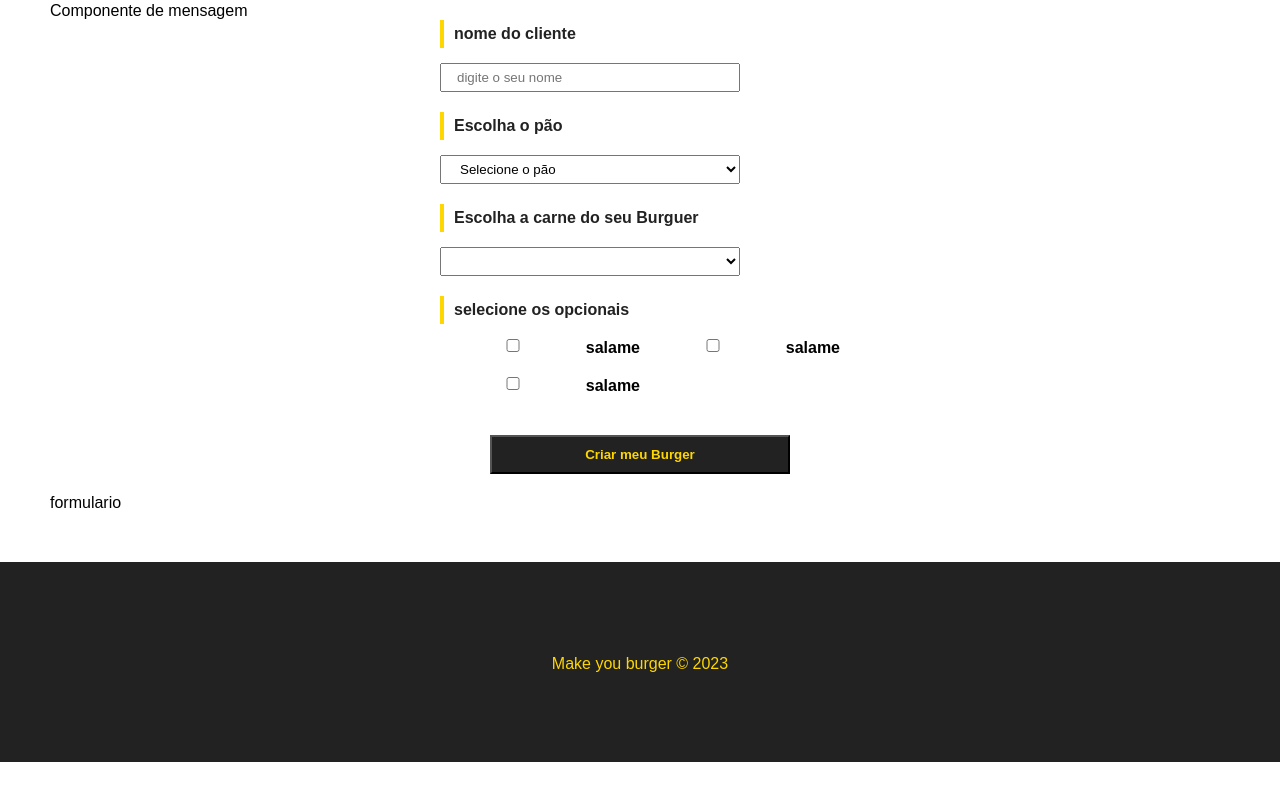
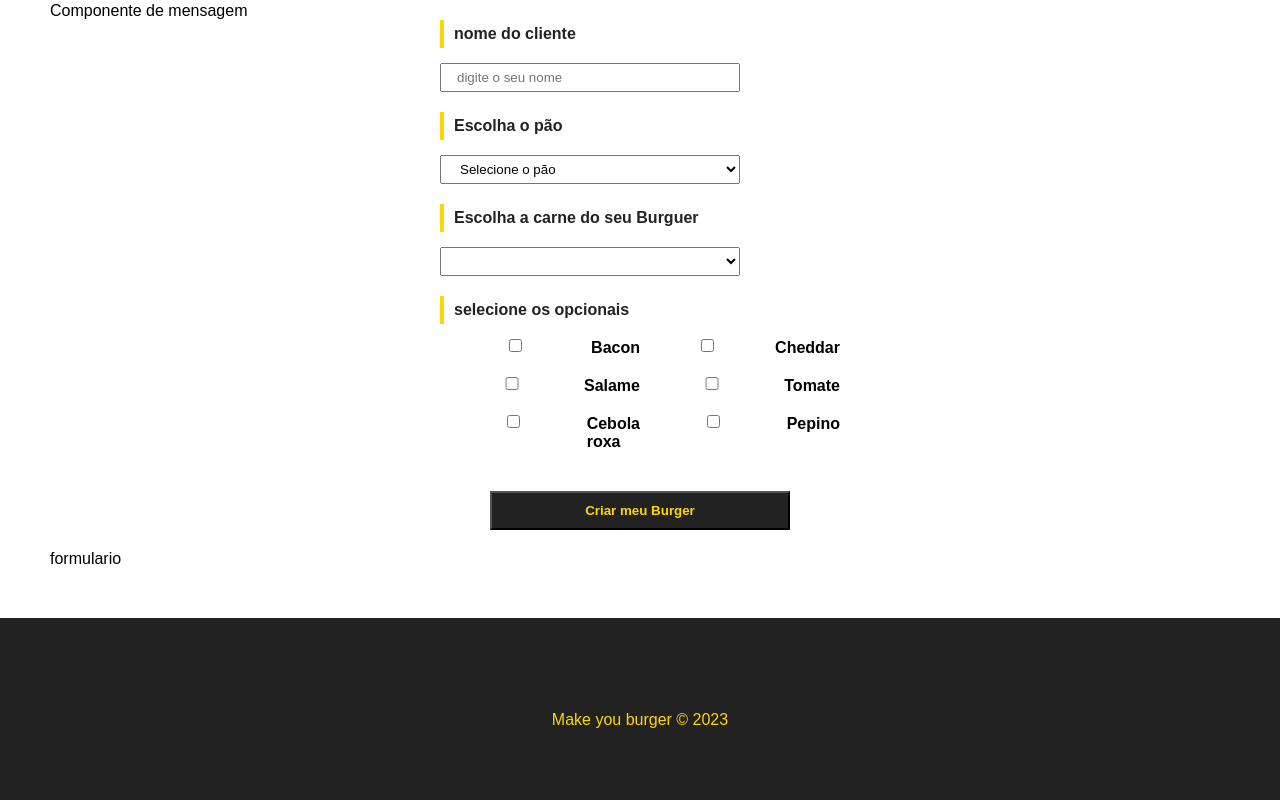
Before and after one commit to davigledson/make_you_burger, a Vue app: page / in a window 1280 px wide. Shown: the part 712-1512 px from the top of the page. Before the commit the page ends 1474 px from the top, so only its background shows below. Built offline with nearby package versions, Linux system fonts and the light colour scheme; data requests are answered from the project's data file.

Commit message:
Resgatando dados do banco e inserindo no formulário

```diff
--- a/src/components/BurguerForm.vue
+++ b/src/components/BurguerForm.vue
@@ -14,7 +14,7 @@
                     <label for="pao">Escolha o pão</label>
                     <select name="pao" id="pao">
                         <option value="">Selecione o pão</option>
-                        <option value="integral">Integral</option>
+                        <option v-for="pao in paes" :key="pao.id" :value="pao.tipo">{{ pao.tipo }}</option>
                     </select>
 
                 </div>
@@ -23,7 +23,8 @@
                     <label for="carne">Escolha a carne do seu Burguer</label>
                     <select name="carne" id="carne" v-model="carne">
                         <option value="">Selecione o tipo de carne</option>
-                        <option value="integral">Maminha</option>
+
+                        <option v-for="carne in carnes" :key="carne.id" :value="carne.tipo">{{ carne.tipo }}</option>
                     </select>
 
                 </div>
@@ -31,18 +32,14 @@
                 <div id="opcionais-container" class="input-container">
                     <label id="opcionais-title" for="opcionais">selecione os opcionais</label>
 
-                    <div class="checkbox-container">
-                        <input type="checkbox" name="opcionais" v-model="opcionais" value="salame">
-                        <span>salame</span>
+                    <div class="checkbox-container" v-for="opcional in opcionaisdata" :key="opcional.id">
+
+                        <input type="checkbox" name="opcionais" v-model="opcionais" :value="opcional.tipo">
+                        <span>{{ opcional.tipo }}</span>
+
                     </div>
-                    <div class="checkbox-container">
-                        <input type="checkbox" name="opcionais" v-model="opcionais" value="salame">
-                        <span>salame</span>
-                    </div>
-                    <div class="checkbox-container">
-                        <input type="checkbox" name="opcionais" v-model="opcionais" value="salame">
-                        <span>salame</span>
-                    </div>
+
+
 
                 </div>
 
@@ -60,6 +57,34 @@
 <script>
 export default {
     name: "BurgerForm",
+    data() {
+        return {
+            paes: null,
+            carnes: null,
+            opcionaisdata: null,
+            nome: null,
+            pao: null,
+            carne: null,
+            opcionais: [],
+            status: "solicitado",
+            msg: null
+        }
+    },
+    methods: {
+        async getIngredientes() {
+            const req = await fetch("http://localhost:3000/ingredientes")
+            const data = await req.json();
+
+
+            this.paes = data.paes
+            this.carnes = data.carnes
+            this.opcionaisdata = data.opcionais
+
+        }
+    },
+    mounted() {
+        this.getIngredientes()
+    }
 }
 </script>
 
```
